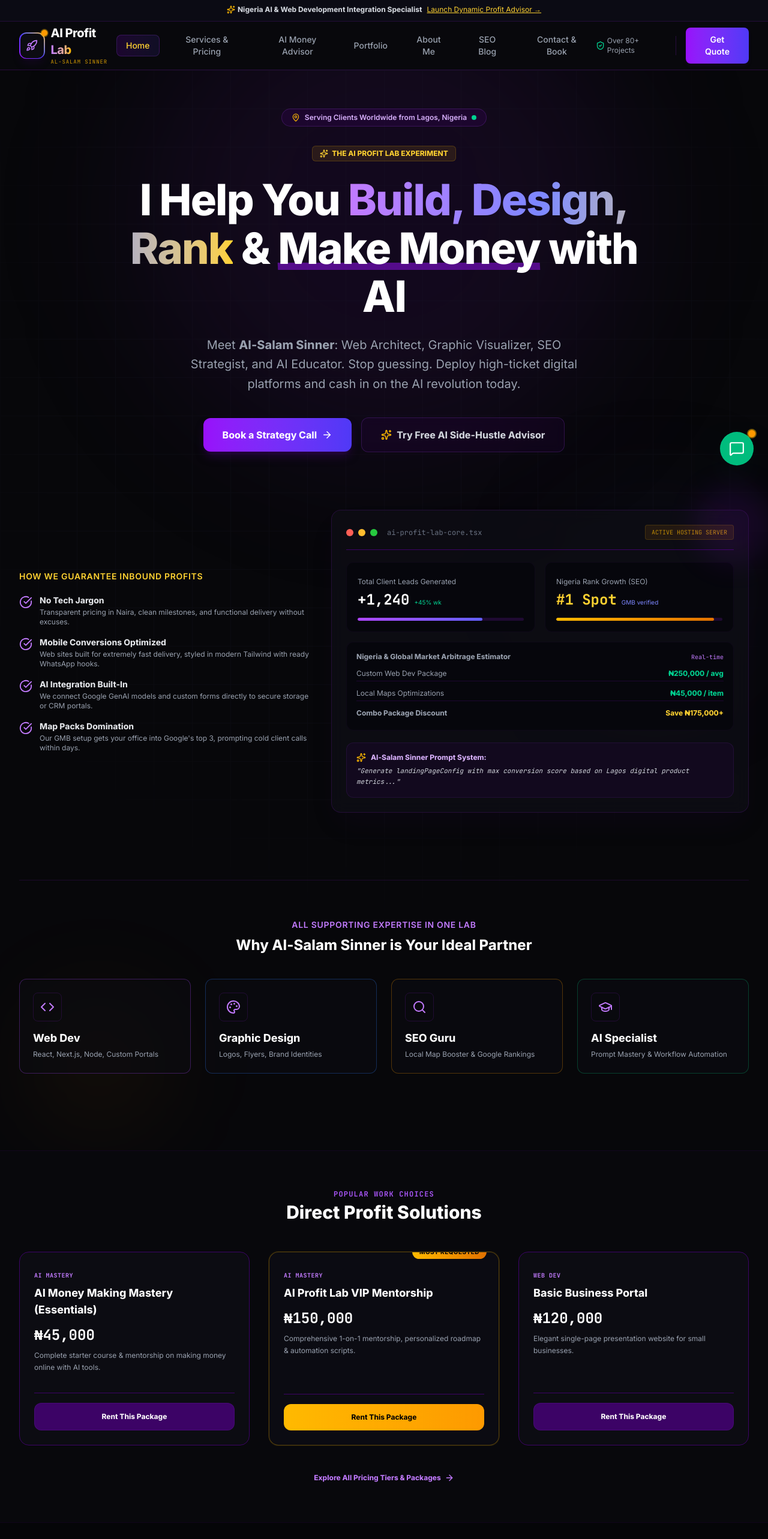
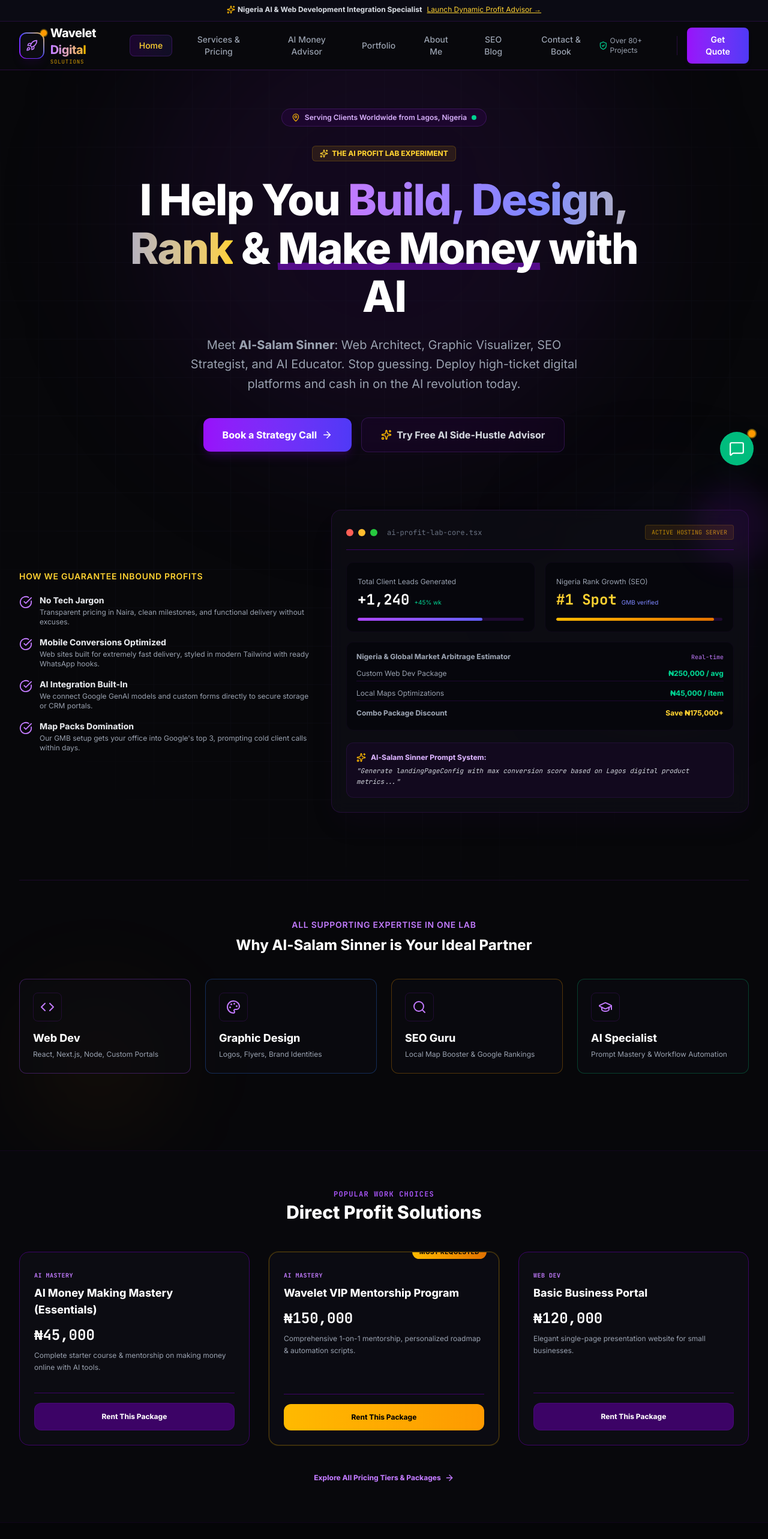
Before and after one commit to waveletds/waveletds, a React (Vite) app: page / in a window 1280 px wide. Shown: the top 2566 px of the page at 60% size. Built offline with nearby package versions, Linux system fonts and the light colour scheme.

Commit message:
refactor: rebrand project to Wavelet Digital Solutions
Rename application from AI Profit Lab to Wavelet Digital Solutions, update associated service names and branding, and add a configurable environment variable for the primary WhatsApp contact number.

```diff
--- a/metadata.json
+++ b/metadata.json
@@ -1,6 +1,6 @@
 {
-  "name": "AI Profit Lab",
-  "description": "Portfolio & services website of Al-Salam Sinner: AI Educator, Web Developer, Graphic Designer & SEO Expert.",
+  "name": "Wavelet Digital Solutions",
+  "description": "Portfolio & services website of Wavelet Digital Solutions: AI automation, Custom Web Architectures, Visual Branding, and SEO Experts represented by Al-Salam Sinner.",
   "requestFramePermissions": [],
   "majorCapabilities": ["MAJOR_CAPABILITY_SERVER_SIDE_GEMINI_API"]
 }
--- a/server.ts
+++ b/server.ts
@@ -71,13 +71,13 @@ app.post("/api/generate-blueprint", async (req, res) => {
 
   try {
     const ai = getGeminiClient();
-    const systemPrompt = `You are \"AI Profit Lab Consultant\", a highly specialized AI assistant developed for Al-Salam Sinner.
-Al-Salam Sinner is a premier Nigerian Web Developer, Graphic Designer, SEO Expert, and AI Educator.
+    const systemPrompt = `You are "Wavelet Digital Solutions Consultant", a highly specialized AI assistant developed for Al-Salam Sinner.
+Al-Salam Sinner is the engineering lead for Wavelet Digital Solutions — a premier Agency for Custom Web Architecture, Graphic Design, SEO, and AI Automation in Nigeria and worldwide.
 Your task is to analyze a user's skills and interests, and create an extremely personalized, actionable, high-ticket "AI Side Hustle Blueprint" tailored to Nigerian & African or Global remote markets.
 
 The tone must be professional, motivational, practical, and action-oriented.
 Format the output using clear Markdown headings, list items, and bold callouts. Do not use generic filler.
-In the text, always include a sentence recommending Al-Salam Sinner's high-ticket mentorship program ("AI Money Making Mastery") or "Custom Web Development" combo packs if they want to build professional portals or brands to scale this exact side hustle.`;
+In the text, always include a sentence recommending Wavelet Digital Solutions' high-ticket mentorship programs, Custom Web Design, SEO optimization packages, or "Ultimate Business Combo Packs" if they want to build professional portals or brands to scale this exact side hustle.`;
 
     const userPrompt = `Generate an AI Side Hustle Blueprint with these inputs:
 - User's Current Skills: ${skills}
@@ -131,7 +131,7 @@ async function startServer() {
   }
 
   app.listen(PORT, "0.0.0.0", () => {
-    console.log(`AI Profit Lab Server running on port ${PORT}`);
+    console.log(`Wavelet Digital Solutions Server running on port ${PORT}`);
   });
 }
 
--- a/src/App.tsx
+++ b/src/App.tsx
@@ -296,7 +296,7 @@ export default function App() {
             <div className="space-y-3">
               <h4 className="text-white text-sm font-bold flex items-center space-x-1.5 font-sans">
                 <Rocket className="h-4.5 w-4.5 text-purple-400" />
-                <span>AI Profit Lab</span>
+                <span>Wavelet Digital Solutions</span>
               </h4>
               <p className="text-[11px] leading-relaxed text-gray-500">
                 A modern professional workshop connecting AI capabilities with client-centric web architecture, design assets, and organic maps search.
@@ -331,7 +331,7 @@ export default function App() {
           </div>
 
           <div className="flex flex-col md:flex-row items-center justify-between text-[11px] text-gray-650" id="compliance-text">
-            <span>&copy; {new Date().getFullYear()} AI Profit Lab. All Rights Reserved. Crafted by Al-Salam Sinner (Web Developer & AI Educator).</span>
+            <span>&copy; {new Date().getFullYear()} Wavelet Digital Solutions. All Rights Reserved. Crafted by Al-Salam Sinner (Web Developer & AI Educator).</span>
             <span className="flex items-center space-x-1 mt-3 md:mt-0 text-[10px]">
               <ShieldCheck className="h-4 w-4 text-emerald-400" />
               <span>Full compliance verified. SSL Active</span>
@@ -394,7 +394,7 @@ export default function App() {
 
                   <div className="mt-8 pt-5 border-t border-purple-950 flex flex-col gap-3">
                     <a
-                      href={`https://wa.me/2348012345678?text=Hello%20Al-Salam%20Sinner%21%20I%20just%20submitted%20a%20booking%20request%20with%20invoice%20reference%20${successReceipt.invoiceId}.%20Please%20verify%20my%20slots%21`}
+                      href={`https://wa.me/${((import.meta as any).env.VITE_WHATSAPP_NUMBER || "+2348012345678").replace(/\D/g, "")}?text=Hello%20Al-Salam%20Sinner%21%20I%20just%20submitted%20a%20booking%20request%20with%20invoice%20reference%20${successReceipt.invoiceId}.%20Please%20verify%20my%20slots%21`}
                       target="_blank"
                       rel="noopener noreferrer"
                       className="w-full flex items-center justify-center space-x-2 rounded-xl bg-emerald-500 hover:bg-emerald-400 py-3 text-xs font-bold text-white shadow-lg shadow-emerald-950/25"
--- a/src/components/Contact.tsx
+++ b/src/components/Contact.tsx
@@ -103,7 +103,9 @@ export default function Contact({ onSuccessLead }: ContactProps) {
                   </div>
                   <div>
                     <p className="text-[10px] text-gray-500 font-mono uppercase">WhatsApp Callouts</p>
-                    <p className="text-xs font-bold text-white mt-0.5">+234 80 1234 5678</p>
+                    <p className="text-xs font-bold text-white mt-0.5">
+                      {(import.meta as any).env.VITE_WHATSAPP_NUMBER || "+234 80 1234 5678"}
+                    </p>
                   </div>
                 </div>
 
--- a/src/components/LeadCaptureModal.tsx
+++ b/src/components/LeadCaptureModal.tsx
@@ -157,7 +157,7 @@ export default function LeadCaptureModal() {
 
                 <h3 className="text-lg font-black text-white leading-snug">Blueprint Dispatching!</h3>
                 <p className="mt-2.5 text-xs text-gray-300 px-2 leading-relaxed">
-                  Welcome to the Profit Lab! An email carrying the direct PDF download link of **Al-Salam Sinner's AI Side-Hustle Toolkit** with copyable prompt templates has been dispatched!
+                  Welcome to Wavelet Digital Solutions! An email carrying the direct PDF download link of **Al-Salam Sinner's AI Side-Hustle Toolkit** with copyable prompt templates has been dispatched!
                 </p>
 
                 <button
--- a/src/components/Navbar.tsx
+++ b/src/components/Navbar.tsx
@@ -49,10 +49,10 @@ export default function Navbar({ activeView, setActiveView, openBookingModal }:
             </span>
           </div>
           <div>
-            <h1 className="font-sans text-xl font-bold tracking-tight text-white">
-              AI Profit <span className="bg-gradient-to-r from-purple-400 to-amber-400 bg-clip-text text-transparent">Lab</span>
+            <h1 className="font-sans text-lg font-bold tracking-tight text-white md:text-xl">
+              Wavelet <span className="bg-gradient-to-r from-purple-400 to-amber-400 bg-clip-text text-transparent">Digital</span>
             </h1>
-            <p className="font-mono text-[9px] uppercase tracking-widest text-amber-400/80">AL-SALAM SINNER</p>
+            <p className="font-mono text-[9px] uppercase tracking-widest text-amber-400/80">Solutions</p>
           </div>
         </div>
 
--- a/src/components/WhatsAppButton.tsx
+++ b/src/components/WhatsAppButton.tsx
@@ -2,10 +2,11 @@ import { MessageSquare, PhoneCall } from "lucide-react";
 import { motion } from "motion/react";
 
 export default function WhatsAppButton() {
-  const whatsappNumber = "+2348012345678"; // Placeholder or real number
-  const defaultMessage = "Hello Al-Salam Sinner, I am visiting the AI Profit Lab and would like to inquire about your custom services and mentorship packages!";
+  const rawNumber = (import.meta as any).env.VITE_WHATSAPP_NUMBER || "+2348012345678";
+  const whatsappNumber = rawNumber.replace(/\D/g, "");
+  const defaultMessage = "Hello Al-Salam Sinner, I am visiting the Wavelet Digital Solutions site and would like to inquire about your custom services and mentorship packages!";
   const encodedMsg = encodeURIComponent(defaultMessage);
-  const whatsappUrl = `https://wa.me/${whatsappNumber.replace("+", "")}?text=${encodedMsg}`;
+  const whatsappUrl = `https://wa.me/${whatsappNumber}?text=${encodedMsg}`;
 
   return (
     <div className="fixed bottom-6 right-6 z-40" id="whatsapp-floating-trigger">
--- a/src/index.css
+++ b/src/index.css
@@ -49,7 +49,7 @@
   animation: fadeIn 0.45s cubic-bezier(0.16, 1, 0.3, 1) forwards;
 }
 
-/* Premium radial backing highlights of AI Profit Lab */
+/* Premium radial backing highlights of Wavelet Digital Solutions */
 .background-glow {
   position: absolute;
   border-radius: 9999px;
--- a/src/types.ts
+++ b/src/types.ts
@@ -63,7 +63,7 @@ export const SERVICES_DATA: ServicePackage[] = [
   {
     id: "ai-money-2",
     category: "ai-mastery",
-    name: "AI Profit Lab VIP Mentorship",
+    name: "Wavelet VIP Mentorship Program",
     priceValue: 150000,
     priceLabel: "₦150,000",
     shortDesc: "Comprehensive 1-on-1 mentorship, personalized roadmap & automation scripts.",
@@ -227,7 +227,7 @@ export const SERVICES_DATA: ServicePackage[] = [
   {
     id: "combo-1",
     category: "combo",
-    name: "AI Profit Lab 'Local Business' Ultimate Combo",
+    name: "Wavelet 'Local Business' Ultimate Combo",
     priceValue: 350000,
     priceLabel: "₦350,000",
     shortDesc: "Core Web Dev + Full GMB Setup + SEO Starter Package. Best value.",
@@ -245,7 +245,7 @@ export const SERVICES_DATA: ServicePackage[] = [
   {
     id: "combo-2",
     category: "combo",
-    name: "AI Profit Lab 'Grand Growth' Combo",
+    name: "Wavelet 'Grand Growth' Combo",
     priceValue: 650000,
     priceLabel: "₦650,000",
     shortDesc: "Pro Web Application + Full Visual Branding pack + GMB + 1 Month Pro SEO.",
```
Also changed, not shown: 1 other file (tests, documents, lock files or other folders).
